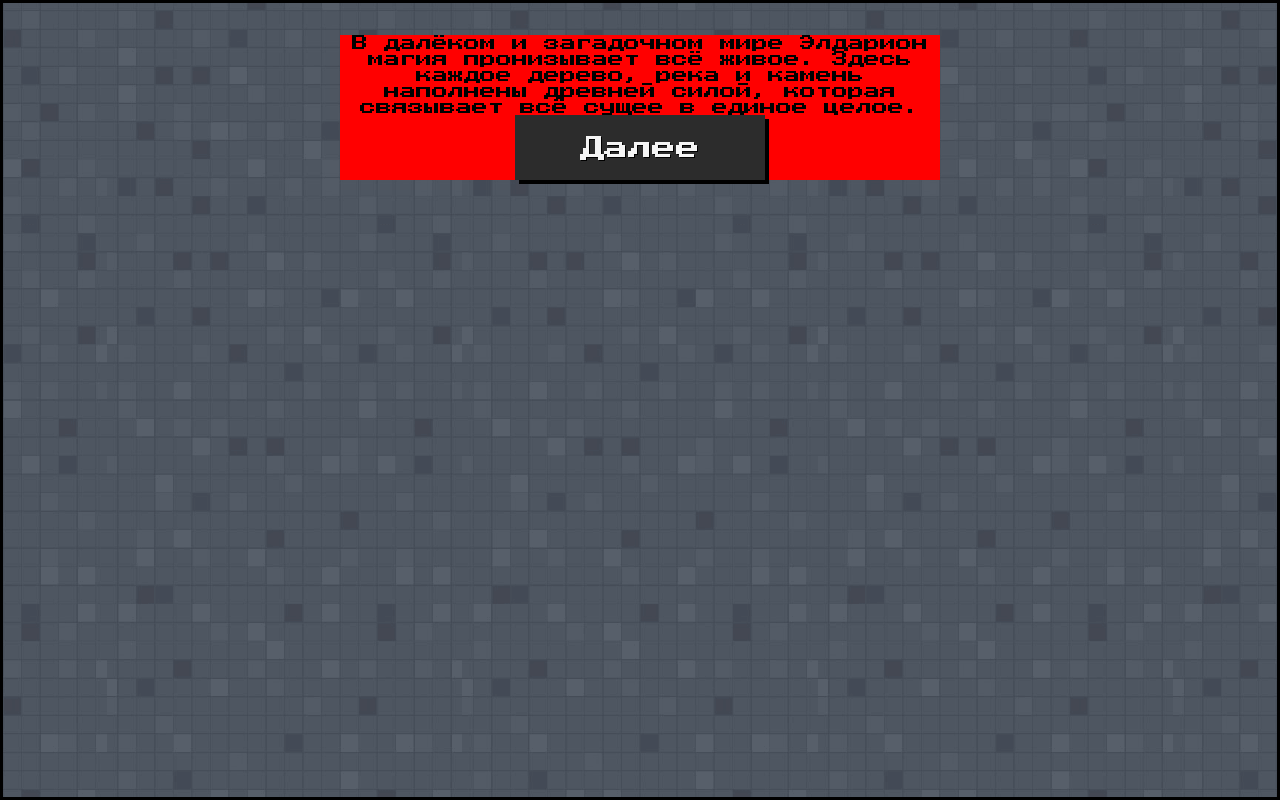
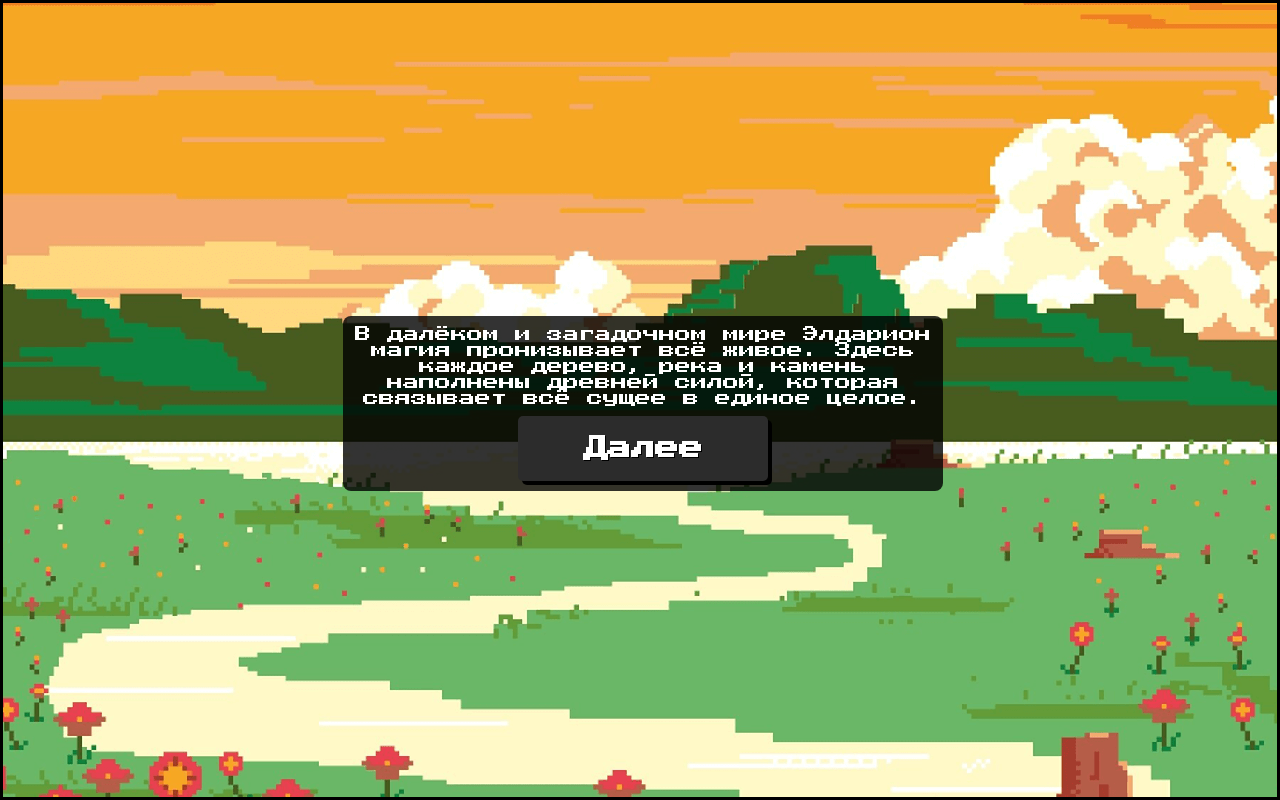
Before and after one commit to Akaniell/Roguelike_Game, a SvelteKit app: page /intro in a window 1280 px wide. Built offline with nearby package versions, Linux system fonts and the light colour scheme.

Commit message:
Корректировки

```diff
--- a/src/routes/+layout.svelte
+++ b/src/routes/+layout.svelte
@@ -6,6 +6,7 @@
 
   $: currentPath = $page.url.pathname;
   $: showSidebar = !noSidebarPaths.includes(currentPath);
+
 </script>
 
 <div class="container">
@@ -18,7 +19,6 @@
     <slot />
   </div>
 </div>
-
 
 <style>
   .container {
--- a/src/routes/bestiary/+page.svelte
+++ b/src/routes/bestiary/+page.svelte
@@ -1,3 +1 @@
-<div>
-    Кодекс
-</div>
+<div>Кодекс</div>
--- a/src/routes/intro/+page.svelte
+++ b/src/routes/intro/+page.svelte
@@ -20,6 +20,7 @@
 
   let step = 0;
   let selectedElements: string[] = [];
+  let isTransitioning = false;
 
   function nextStep() {
     if (step < story.length - 1) {
@@ -31,38 +32,47 @@
     if (selectedElements.length === 0) {
       selectedElements = [element];
       step = 6; // рассказ о первой стихии
-    } else if (selectedElements.length === 1 && !selectedElements.includes(element)) {
+    } else if (
+      selectedElements.length === 1 &&
+      !selectedElements.includes(element)
+    ) {
       selectedElements = [...selectedElements, element];
       step = 10; // рассказ о второй стихии
     }
   }
 
   function startExam() {
-    playerStore.update(player => ({
+    playerStore.update((player) => ({
       ...player,
       elements: selectedElements,
       hp: 100,
     }));
+
+    isTransitioning = true;
+
+    setTimeout(() => {
       goto("/battle");
+    }, 400); // время совпадает с длительностью CSS-перехода
   }
 </script>
 
+<div class="intro-background" class:is-transitioning={isTransitioning}>
   <div class="intro-container">
     {#if step === 4 || step === 8}
       <p>{story[step]}</p>
       <button on:click={nextStep}>Далее</button>
     {:else if step === 5 || step === 9}
       <div class="elements-choice">
-      {#each elements.filter(el => !selectedElements.includes(el)) as el}
+        {#each elements.filter((el) => !selectedElements.includes(el)) as el}
           <button on:click={() => selectElement(el)}>{el}</button>
         {/each}
       </div>
     {:else if step === 6 || step === 7}
       <p>{elementStories[selectedElements[0]][step - 6]}</p>
-    <button on:click={() => step === 7 ? step = 8 : step++}>Далее</button>
+      <button on:click={() => (step === 7 ? (step = 8) : step++)}>Далее</button>
     {:else if step === 10 || step === 11}
       <p>{elementStories[selectedElements[1]][step - 10]}</p>
-    <button on:click={() => step === 11 ? step = 12 : step++}>Далее</button>
+      <button on:click={() => (step === 11 ? (step = 12) : step++)}>Далее</button>
     {:else if step >= 12}
       <p>{story[step]}</p>
       {#if step === story.length - 1}
@@ -75,17 +85,48 @@
       <button on:click={nextStep}>Далее</button>
     {/if}
   </div>
+</div>
 
 <style>
+  .intro-background {
+    background: url("/img/start-screen-bg.png") no-repeat center center;
+    background-size: cover;
+    width: 100vw;
+    height: 100vh;
+    display: flex;
+    justify-content: center;
+    align-items: center;
+    transition: opacity 0.4s ease;
+    opacity: 1;
+  }
+  .intro-background.is-transitioning {
+    opacity: 0;
+  }
   .intro-container {
     max-width: 600px;
-    margin: 2rem auto;
+    padding: 10px;
     font-family: "Press Start 2P", cursive, monospace;
     font-size: 1rem;
     text-align: center;
-    background-color: red;
+    color: white;
+    background-color: rgba(0, 0, 0, 0.8);
+    border-radius: 8px;
+    display: flex;
+    flex-direction: column;
+    justify-content: center;
+    align-items: center;
+    gap: 10px;
   }
   .elements-choice {
     margin: 1rem 0;
   }
+  button {
+    cursor: pointer;
+    border: none;
+    padding: 10px 20px;
+    color: white;
+    font-weight: bold;
+    border-radius: 5px;
+    transition: background-color 0.3s ease;
+  }
 </style>
--- a/src/routes/shop/+page.svelte
+++ b/src/routes/shop/+page.svelte
@@ -1,3 +1 @@
-<div>
-    Магазин
-</div>
+<div>Магазин</div>
```
Lines whose indentation alone changed are shown as unchanged.
